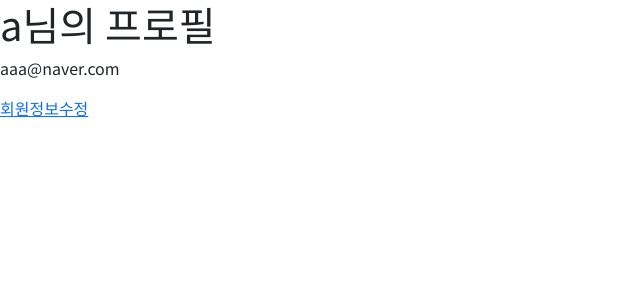
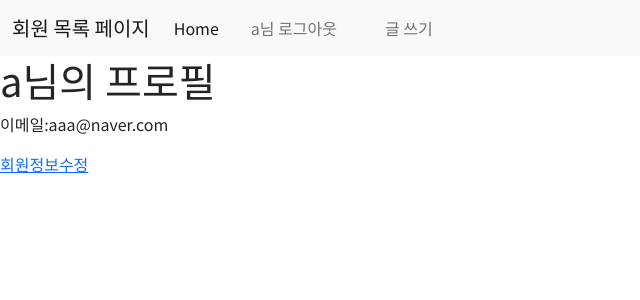
Before and after one commit to jelly12paw/TwoTwo_PJT, a Django app: page /accounts/1/detail in a window 1280 px wide. Shown: the top 300 px of the page, without its empty margins (0-640 px from the left). Run offline with Django 3.2, Linux system fonts and the light colour scheme; data comes from the database, SQL or seed files in the repository; both versions use the stored data as it was after the commit; some libraries are stand-ins or nearby versions.

```diff
--- a/twotwo/accounts/templates/accounts/detail.html
+++ b/twotwo/accounts/templates/accounts/detail.html
@@ -2,6 +2,6 @@
 
 {% block content %}
 <h1>{{ user.username }}님의 프로필</h1>
-<p>{{ user.email }}</p>
+<p>이메일:{{ user.email }}</p>
 <a href="{% url 'accounts:update' %}">회원정보수정</a>
 {% endblock%}
--- a/twotwo/accounts/views.py
+++ b/twotwo/accounts/views.py
@@ -61,7 +61,7 @@ def login(request):
             auth_login(request, form.get_user())
             # http://127.0.0.1:8000/accounts/login/?next=/articles/1/update/
             # request.GET.get('next') : /articles/1/update/
-            return redirect(request.GET.get('next') or 'articles:index')
+            return redirect(request.GET.get('next') or 'accounts:index')
     else:
         form = AuthenticationForm()
     context = {
--- a/twotwo/articles/templates/articles/update.html
+++ b/twotwo/articles/templates/articles/update.html
@@ -6,6 +6,6 @@
     {% csrf_token %}
     {% bootstrap_form article_form %}
     <input type="submit" value="submit" class="btn btn-dark">
-    <a href="{% url 'accounts:detail' articles.pk %}" class="btn btn-light">cancel</a>
+    <a href="{% url 'articles:detail' articles.pk %}" class="btn btn-light">cancel</a>
   </form>
 {% endblock %}
--- a/twotwo/articles/views.py
+++ b/twotwo/articles/views.py
@@ -39,7 +39,7 @@ def update(request, pk):
         article_form = ArticleForm(request.POST, instance=articles)
         if article_form.is_valid():
             article_form.save()
-            return redirect("accounts:index")
+            return redirect("articles:index")
     else:
         article_form = ArticleForm(instance=articles)
     context = {
--- a/twotwo/templates/base.html
+++ b/twotwo/templates/base.html
@@ -23,7 +23,36 @@
     <title>Document</title>
 </head>
 
-<body>
+<body><nav class="navbar navbar-expand-lg bg-light">
+    <div class="container-fluid">
+      <a class="navbar-brand" href="#">회원 목록 페이지</a>
+      <button class="navbar-toggler" type="button" data-bs-toggle="collapse" data-bs-target="#navbarSupportedContent" aria-controls="navbarSupportedContent" aria-expanded="false" aria-label="Toggle navigation">
+        <span class="navbar-toggler-icon"></span>
+      </button>
+      <div class="collapse navbar-collapse" id="navbarSupportedContent">
+        <ul class="navbar-nav me-auto mb-2 mb-lg-0">
+          <li class="nav-item">
+            <a class="nav-link active" aria-current="page" href={% url 'accounts:index' %}>Home</a>
+          </li>
+          {% if user.is_anonymous %}
+            <li class="nav-item">
+              <a class="nav-link active" href={% url 'accounts:signup' %}>회원가입</a>
+            </li>
+            <li class="nav-item">
+              <a class="nav-link active" href={% url 'accounts:login' %}>로그인</a>
+            </li>
+          {% else %}
+            <li class="nav-item">
+              <a class="nav-link mx-3"href={% url 'accounts:logout' %}>{{user}}님 로그아웃</a>
+            </li>
+            <li class="nav-item">
+              <a class="nav-link mx-3" href="{% url 'articles:create' %}">글 쓰기</a>
+            </li>
+          {% endif %}
+        </ul>
+      </div>
+    </div>
+  </nav>
     {% block content %} {% endblock %}
     <script src="https://cdn.jsdelivr.net/npm/bootstrap@5.2.1/dist/js/bootstrap.bundle.min.js"
         integrity="sha384-u1OknCvxWvY5kfmNBILK2hRnQC3Pr17a+RTT6rIHI7NnikvbZlHgTPOOmMi466C8"
```
Also changed, not shown: twotwo/accounts/templates/accounts/index.html (+0 -30 lines), twotwo/db.sqlite3.
